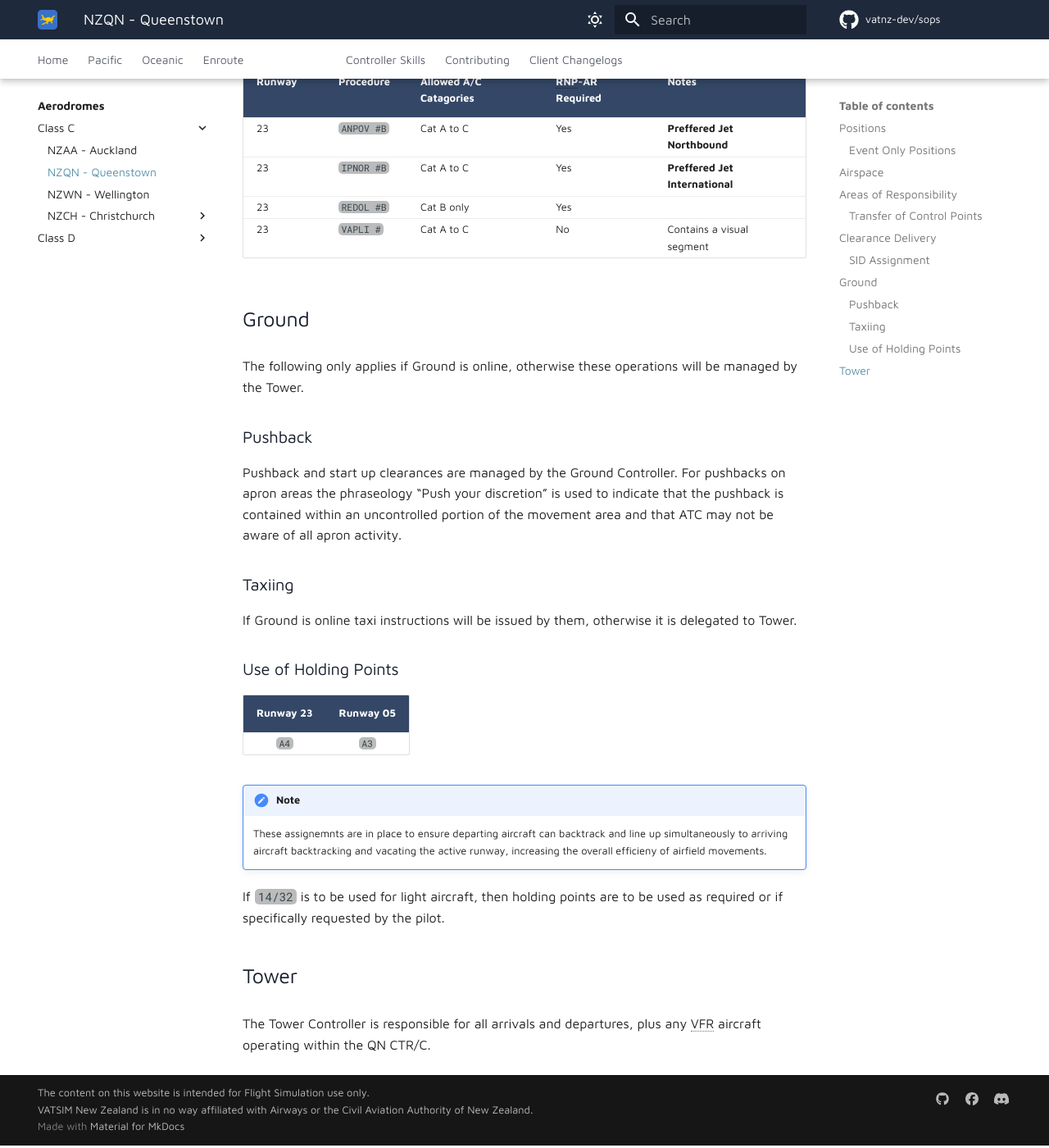
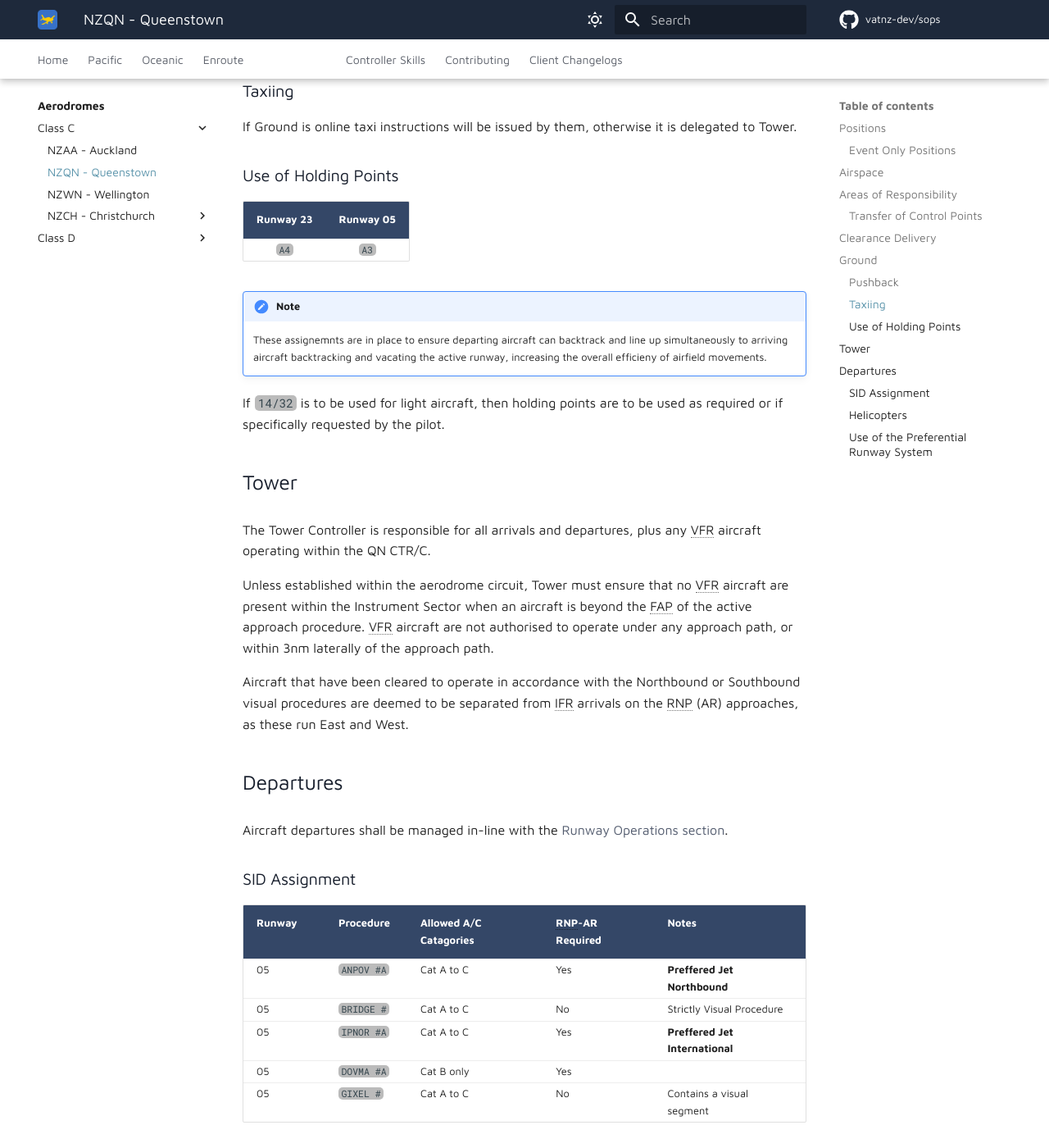
Before and after one commit to vatnz-dev/sops, an MkDocs documentation site: the page built from docs/aerodromes/Class-C/nzqn.md, in a window 1280 px wide and 1400 px high, scrolled down 3146 px. Shown: the whole window at 82% size. Built offline with MkDocs 1.6.1 and Material for MkDocs 9.7.7, drawn with Linux system fonts in a browser that asks for light colours; comment, search, counter and statistics services are not loaded; some of the changed text lies outside the part shown.

Commit message:
Update ZQN
Added missing departures
Added some tower content
Fixed format on some tables

```diff
--- a/docs/aerodromes/Class-C/nzqn.md
+++ b/docs/aerodromes/Class-C/nzqn.md
@@ -52,23 +52,7 @@ The areas of responsiblility are as depicted below.
 
 ## Clearance Delivery
 
-Clearances shall be issued by the Delivery position (if online) and may be given via DCL or voice.
-
-### SID Assignment
-
-| Runway | Procedure  | Allowed A/C Catagories      | RNP-AR Required | Notes                           |
-| ------ | ---------- | --------------------------- | ----------------|-------------------------------- |
-|   05   | `ANPOV #A` | Cat A to C                  | Yes             | **Preffered Jet Northbound**    |
-|   05   | `IPNOR #A` | Cat A to C                  | Yes             | **Preffered Jet International** |
-|   05   | `DOVMA #A` | Cat B only                  | Yes             |                                 |
-|   05   | `GIXEL #`  | Cat A to C                  | No              | Contains a visual segment       |
-
-| Runway | Procedure  | Allowed A/C Catagories      | RNP-AR Required | Notes                           |
-| ------ | ---------- | --------------------------- | ----------------|-------------------------------- |
-|   23   | `ANPOV #B` | Cat A to C                  | Yes             | **Preffered Jet Northbound**    |
-|   23   | `IPNOR #B` | Cat A to C                  | Yes             | **Preffered Jet International** |
-|   23   | `REDOL #B` | Cat B only                  | Yes             |                                 |
-|   23   | `VAPLI #`  | Cat A to C                  | No              | Contains a visual segment       |
+Clearances shall be issued by Queewnstown Delivery (if online) and may be given via DCL or voice.
 
 ## Ground
 
@@ -98,3 +82,41 @@ If `14/32` is to be used for light aircraft, then holding points are to be used
 ## Tower
 
 The Tower Controller is responsible for all arrivals and departures, plus any VFR aircraft operating within the QN CTR/C.
+
+Unless established within the aerodrome circuit, Tower must ensure that no VFR aircraft are present within the Instrument Sector when an aircraft is beyond the FAP of the active approach procedure. VFR aircraft are not authorised to operate under any approach path, or within 3nm laterally of the approach path.
+
+Aircraft that have been cleared to operate in accordance with the Northbound or Southbound visual procedures are deemed to be separated from IFR arrivals on the RNP (AR) approaches, as these run East and West.
+
+## Departures
+
+Aircraft departures shall be managed in-line with the [Runway Operations section](../../controller-skills/seperation#runway-operations).
+
+### SID Assignment
+
+| Runway | Procedure     | Allowed A/C Catagories      | RNP-AR Required | Notes                           |
+| ------ | ------------- | --------------------------- | ----------------|-------------------------------- |
+|   05   | `ANPOV #A`    | Cat A to C                  | Yes             | **Preffered Jet Northbound**    |
+|   05   | `BRIDGE #`    | Cat A to C                  | No              | Strictly Visual Procedure       |
+|   05   | `IPNOR #A`    | Cat A to C                  | Yes             | **Preffered Jet International** |
+|   05   | `DOVMA #A`    | Cat B only                  | Yes             |                                 |
+|   05   | `GIXEL #`     | Cat A to C                  | No              | Contains a visual segment       |
+
+| Runway | Procedure     | Allowed A/C Catagories      | RNP-AR Required | Notes                           |
+| ------ | ------------- | --------------------------- | ----------------|-------------------------------- |
+|   23   | `ANPOV #B`    | Cat A to C                  | Yes             | **Preffered Jet Northbound**    |
+|   23   | `FRANKTON #`  | Cat A to C                  | No              | Strictly Visual Procedure       |
+|   23   | `IPNOR #B`    | Cat A to C                  | Yes             | **Preffered Jet International** |
+|   23   | `REDOL #B`    | Cat B only                  | Yes             |                                 |
+|   23   | `VAPLI #`     | Cat A to C                  | No              | Contains a visual segment       |
+
+### Helicopters
+
+Helicopter operations are very frequent within Queenstown CTR/C, usually operating outside Tower's airspace but must be managed with care.
+
+!!! warning
+    A reminder that Queenstown Tower must ensure that no VFR aircraft are present within the Instrument Sector when an aircraft is beyond the FAP of the active approach procedure.
+
+
+### Use of the Preferential Runway System
+
+Use of the Preferential Runway System is not authorised and Controllers shall nominate a single runway direction for both take-off and landing.
--- a/includes/abbreviations.md
+++ b/includes/abbreviations.md
@@ -24,6 +24,9 @@
 *[DCL]: Digital Clearance Delivery
 *[PDC]: Pre Departure Clearance
 *[IDF]: Initial Departure Fix
+*[IAF]: Initial Approach Fix
+*[FAF]: Final Approach Fix (Non-Precision Approaches)
+*[FAP]: Final Approach Point (Precision Approaches)
 *[RFL]: Requested Flight Level
 *[CFL]: Cleared Flight Level
 *[FPR]: Flight Plan Route
```
